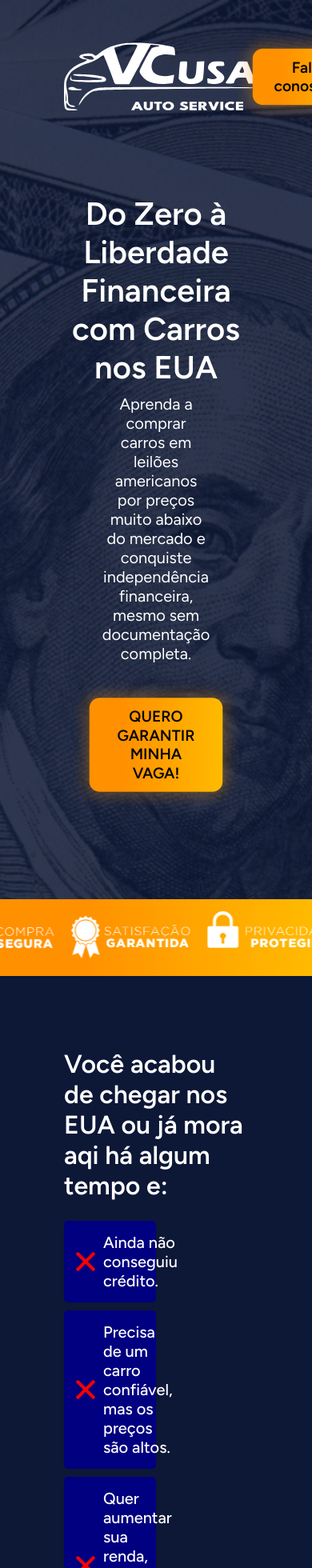
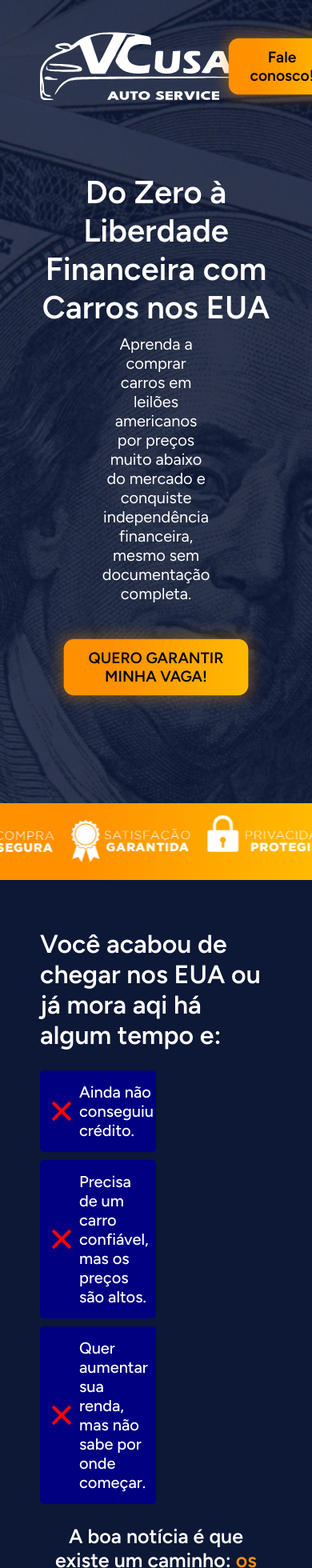
Before and after one commit to wemersonmatheuss/vcusaauto, a React (Vite) app: page / in a window 390 px wide. Shown: the top 1960 px of the page at 80% size. Built offline with nearby package versions, Linux system fonts and the light colour scheme.

Commit message:
style: add responsiveness for 901screens

```diff
--- a/src/Components/About/styles.module.css
+++ b/src/Components/About/styles.module.css
@@ -47,3 +47,17 @@
         width: 50%;
     }
 }
+
+@media screen and (max-width: 901px) {
+    .container {
+        padding: 40px 50px;
+    }
+
+    .container .description h2 {
+        font-size: 30px;
+    }
+
+    .container .description p {
+        font-size: 16px;
+    }
+}
--- a/src/Components/Contradiction/styles.module.css
+++ b/src/Components/Contradiction/styles.module.css
@@ -36,3 +36,9 @@
     -webkit-background-clip: text;
     -webkit-text-fill-color: transparent;
 }
+
+@media screen and (max-width: 901px) {
+    .container {
+        padding: 61px 50px 0px 50px;
+    }
+}
--- a/src/Components/Differential/styles.module.css
+++ b/src/Components/Differential/styles.module.css
@@ -74,3 +74,21 @@
         padding: 40px 30px;
     }
 }
+
+@media screen and (max-width: 901px) {
+    .container {
+        padding: 70px 50px;
+    }
+
+    .title h2 {
+        font-size: 30px;
+    }
+
+    .cta h3 {
+        font-size: 23px;
+    }
+
+    .cta p {
+        font-size: 16px;
+    }
+}
--- a/src/Components/Header/styles.module.css
+++ b/src/Components/Header/styles.module.css
@@ -62,3 +62,9 @@
     margin: 0 100px;
   }
 }
+
+@media screen and (max-width: 901px) {
+  .container {
+    padding: 50px;
+  }
+}
--- a/src/Components/Nav/styles.module.css
+++ b/src/Components/Nav/styles.module.css
@@ -13,3 +13,9 @@
     width: 240px;
     height: auto;
 }
+
+@media screen and (max-width: 901px) {
+    .container {
+        padding: 40px 50px;
+    }
+}
--- a/src/Components/Price/styles.module.css
+++ b/src/Components/Price/styles.module.css
@@ -18,6 +18,7 @@
 .container h2 {
     font-size: 40px;
     font-weight: 600;
+    text-align: center;
 
     color: var(--text-color-white);
 }
@@ -61,3 +62,9 @@
     width: 400px;
     height: auto;
 }
+
+@media screen and (max-width: 901px) {
+    .container h2 {
+        font-size: 30px;
+    }
+}
```
